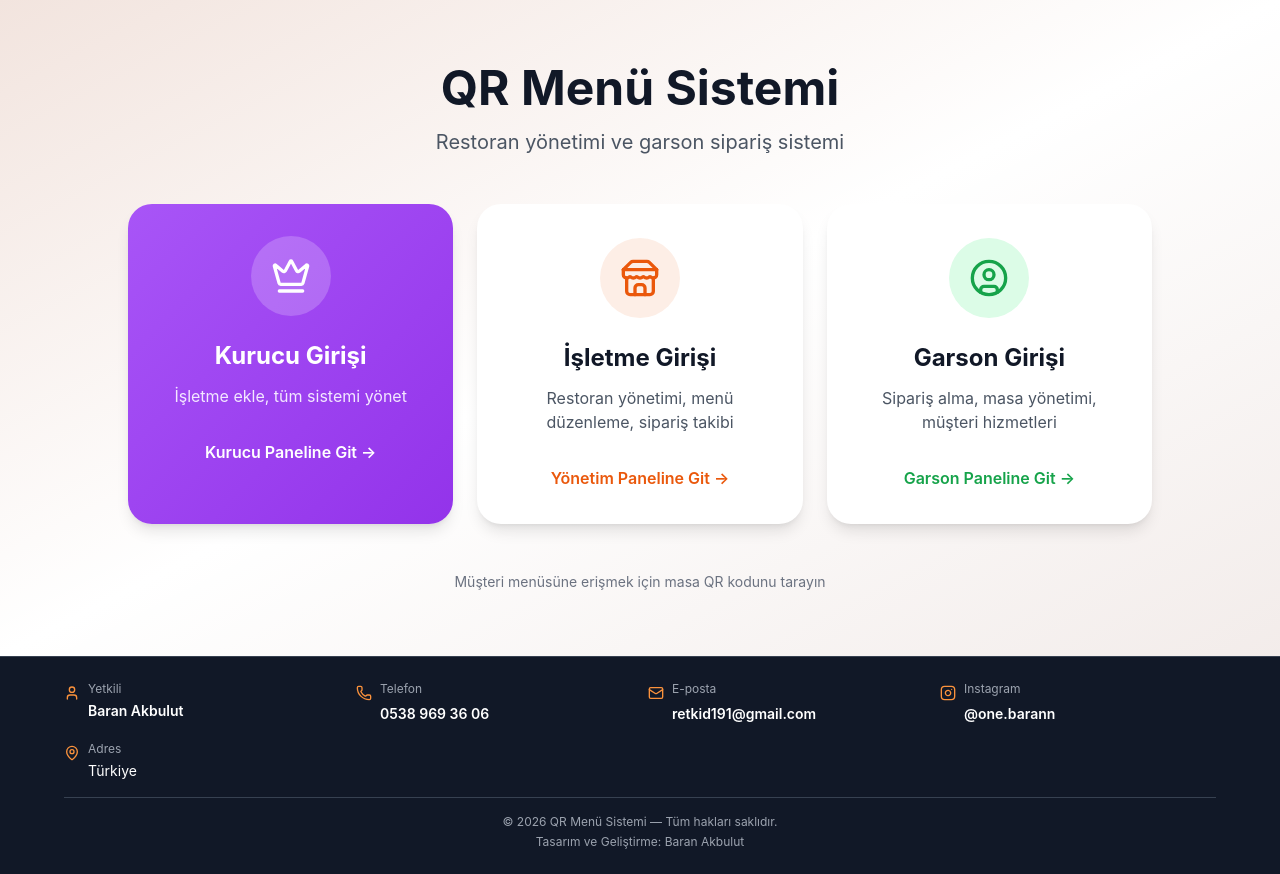
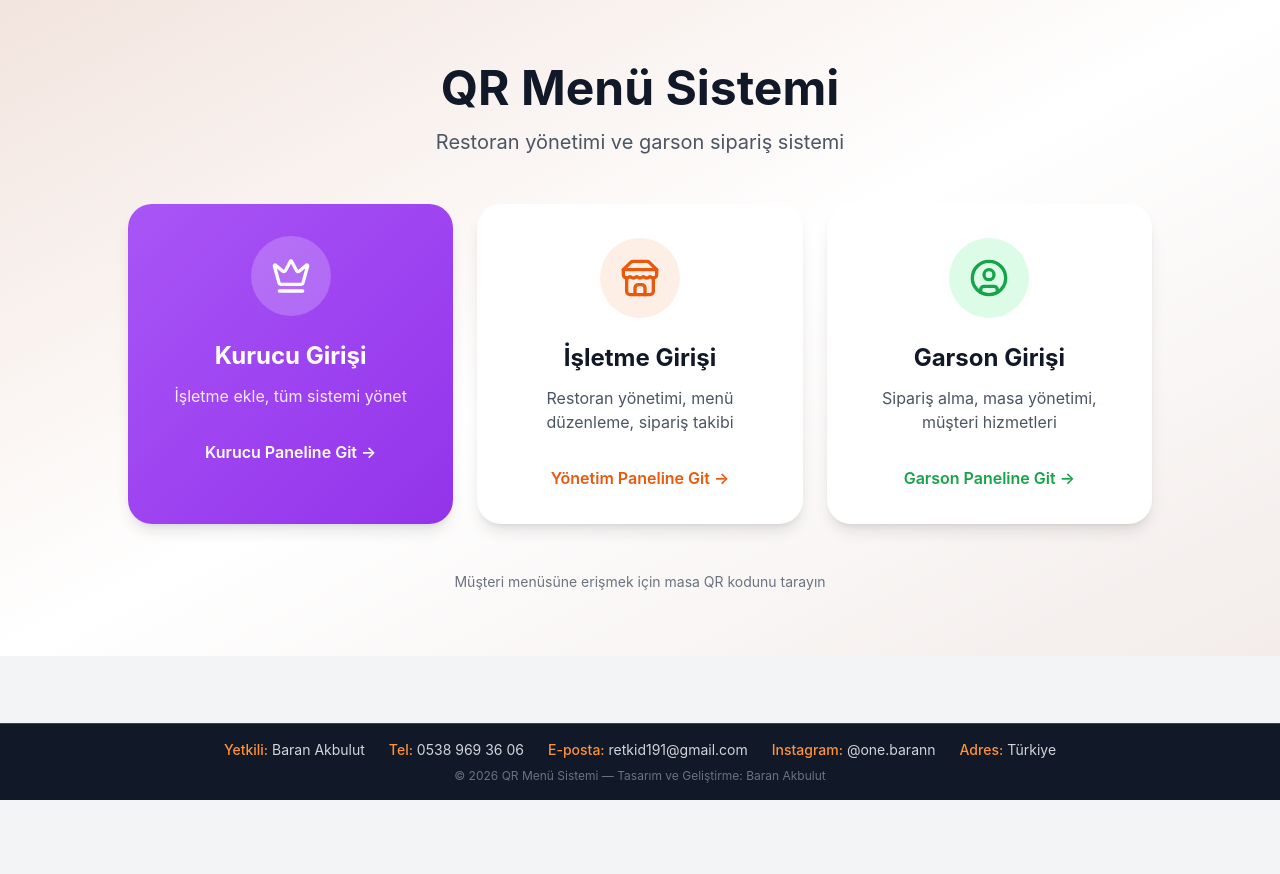
Before and after one commit to kaviiiii06/qr-menu-system, a Next.js app: page / in a window 1280 px wide. After the commit the page ends 800 px from the top, so only its background shows below. Built offline with nearby package versions, Linux system fonts and the light colour scheme.

Commit message:
Simplify footer component

```diff
--- a/components/Footer.jsx
+++ b/components/Footer.jsx
@@ -1,63 +1,29 @@
 'use client'
-
-import { Phone, Mail, MapPin, User, Instagram } from 'lucide-react'
 
 export default function Footer() {
   return (
-    <footer className="bg-gray-900 text-white py-6 px-4 border-t border-gray-700 mt-auto">
+    <footer className="bg-gray-900 text-white py-4 px-4 border-t border-gray-700">
       <div className="max-w-6xl mx-auto">
-        <div className="grid grid-cols-1 sm:grid-cols-2 lg:grid-cols-4 gap-4 mb-4">
-          <div className="flex items-start gap-2">
-            <User className="w-4 h-4 text-orange-400 mt-1 flex-shrink-0" />
-            <div>
-              <p className="text-xs text-gray-400 mb-1">Yetkili</p>
-              <p className="text-sm font-semibold">Baran Akbulut</p>
-            </div>
-          </div>
-
-          <div className="flex items-start gap-2">
-            <Phone className="w-4 h-4 text-orange-400 mt-1 flex-shrink-0" />
-            <div>
-              <p className="text-xs text-gray-400 mb-1">Telefon</p>
-              <a href="tel:05389693606" className="text-sm font-semibold hover:text-orange-400 transition-colors">
-                0538 969 36 06
-              </a>
-            </div>
-          </div>
-
-          <div className="flex items-start gap-2">
-            <Mail className="w-4 h-4 text-orange-400 mt-1 flex-shrink-0" />
-            <div>
-              <p className="text-xs text-gray-400 mb-1">E-posta</p>
-              <a href="mailto:retkid191@gmail.com" className="text-sm font-semibold hover:text-orange-400 transition-colors break-all">
-                retkid191@gmail.com
-              </a>
-            </div>
-          </div>
-
-          <div className="flex items-start gap-2">
-            <Instagram className="w-4 h-4 text-orange-400 mt-1 flex-shrink-0" />
-            <div>
-              <p className="text-xs text-gray-400 mb-1">Instagram</p>
-              <a href="https://instagram.com/one.barann" target="_blank" rel="noopener noreferrer" className="text-sm font-semibold hover:text-orange-400 transition-colors">
-                @one.barann
-              </a>
-            </div>
-          </div>
+        <div className="flex flex-wrap justify-center gap-x-6 gap-y-2 mb-2 text-sm">
+          <span className="text-gray-300">
+            <span className="text-orange-400 font-medium">Yetkili:</span> Baran Akbulut
+          </span>
+          <a href="tel:05389693606" className="text-gray-300 hover:text-orange-400 transition-colors">
+            <span className="text-orange-400 font-medium">Tel:</span> 0538 969 36 06
+          </a>
+          <a href="mailto:retkid191@gmail.com" className="text-gray-300 hover:text-orange-400 transition-colors">
+            <span className="text-orange-400 font-medium">E-posta:</span> retkid191@gmail.com
+          </a>
+          <a href="https://instagram.com/one.barann" target="_blank" rel="noopener noreferrer" className="text-gray-300 hover:text-orange-400 transition-colors">
+            <span className="text-orange-400 font-medium">Instagram:</span> @one.barann
+          </a>
+          <span className="text-gray-300">
+            <span className="text-orange-400 font-medium">Adres:</span> Türkiye
+          </span>
         </div>
-
-        <div className="flex items-start gap-2 pb-4 border-b border-gray-700 mb-4">
-          <MapPin className="w-4 h-4 text-orange-400 mt-1 flex-shrink-0" />
-          <div>
-            <p className="text-xs text-gray-400 mb-1">Adres</p>
-            <p className="text-sm">Türkiye</p>
-          </div>
-        </div>
-
-        <div className="text-center text-xs text-gray-400">
-          <p>© {new Date().getFullYear()} QR Menü Sistemi — Tüm hakları saklıdır.</p>
-          <p className="mt-1">Tasarım ve Geliştirme: Baran Akbulut</p>
-        </div>
+        <p className="text-center text-xs text-gray-500">
+          © {new Date().getFullYear()} QR Menü Sistemi — Tasarım ve Geliştirme: Baran Akbulut
+        </p>
       </div>
     </footer>
   )
```
